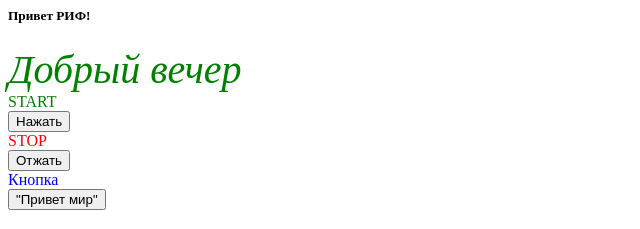
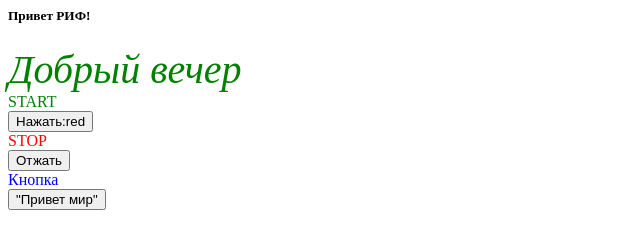
Before and after one commit to rifsakha/glossar, a plain HTML site: page Rif.html in a window 1280 px wide. Shown: the top 229 px of the page, 0-640 px from the left. Drawn offline with Linux system fonts and the light colour scheme.

Commit message:
Update Rif.html

```diff
--- a/Rif.html
+++ b/Rif.html
@@ -2,7 +2,7 @@
   <h5>Привет РИФ!</h5>
   <div style="font-style:Italic;font-size:40;font-family:ursive;color:green;">Добрый вечер</div>
   <div style="color:green;">START</div>
-  <input type="button" value="Нажать" data-color="red">
+  <input type="button" value="Нажать:red" data-color="red">
   <div style="color:red;">STOP</div>
   <input type="button" value="Отжать" data-color="green">
   <div style="color:blue;">Кнопка</div>
```
